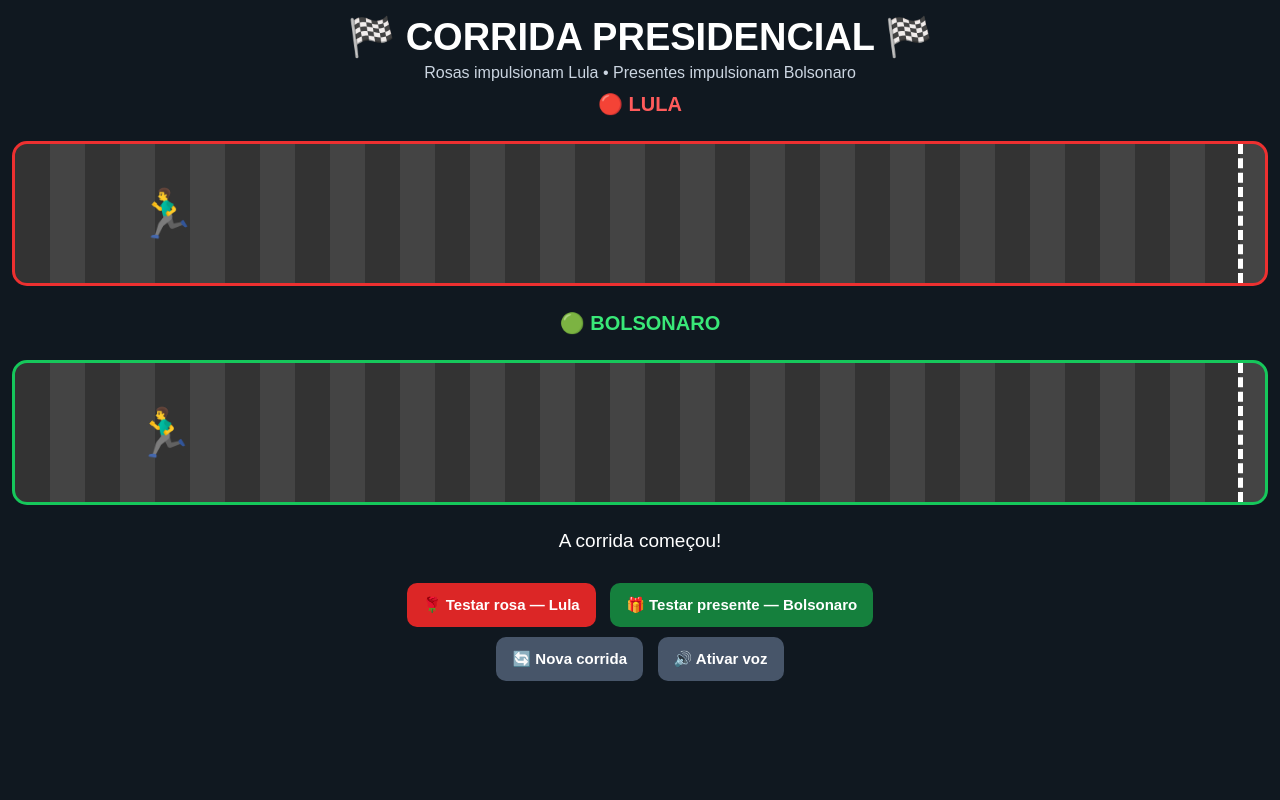
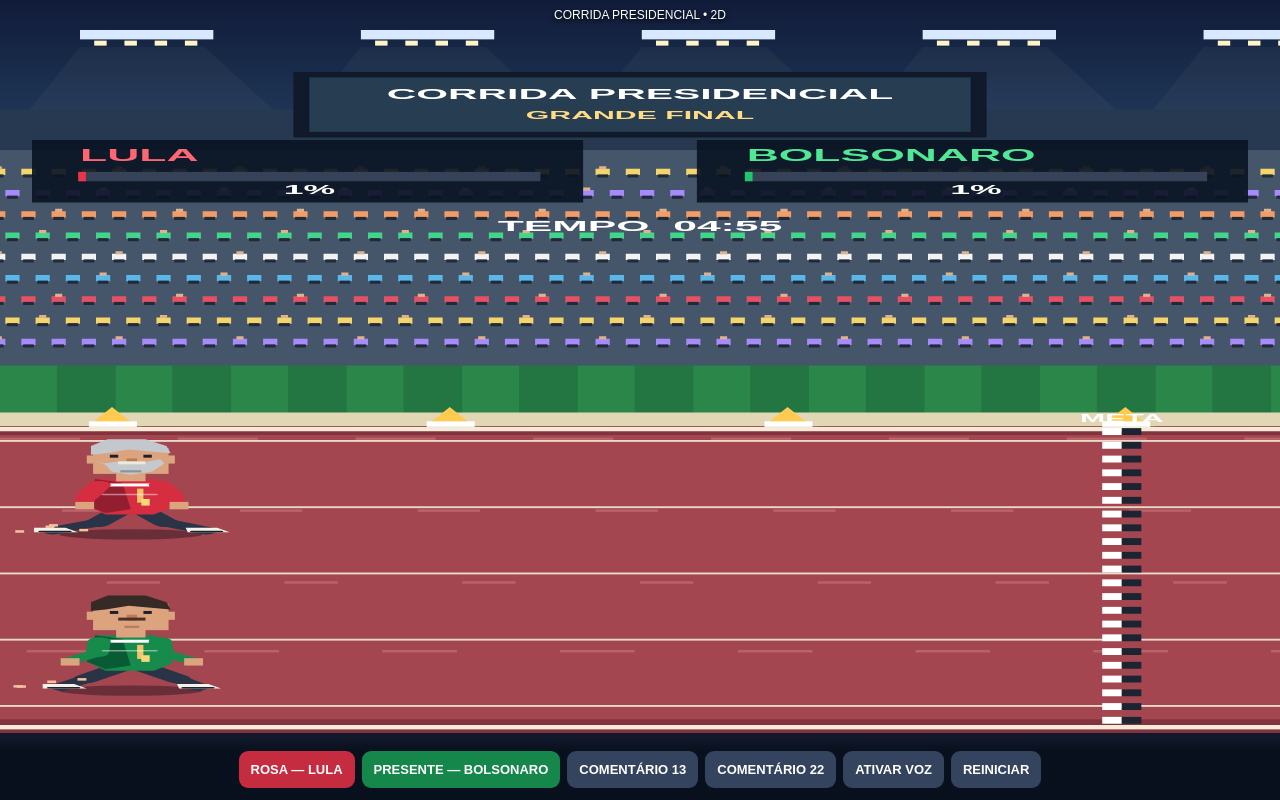
Before and after one commit to denisnova/-lula-bolsonaro-live, a website: page public/index.html in a window 1280 px wide. Drawn offline with Linux system fonts and the light colour scheme.

Commit message:
Revamp index.html for presidential race game
Updated HTML structure and styles for the presidential race game, including new controls and visual elements.

```diff
--- a/public/index.html
+++ b/public/index.html
@@ -3,202 +3,387 @@
 <html lang="pt-BR">
 <head>
 <meta charset="UTF-8">
-<meta name="viewport" content="width=device-width, initial-scale=1">
-<title>Corrida Presidencial</title>
+<meta name="viewport" content="width=device-width,initial-scale=1,maximum-scale=1,user-scalable=no">
+<title>Corrida Presidencial 2D</title>
 <style>
 *{box-sizing:border-box}
-body{
-  margin:0;background:#101820;color:white;
-  font-family:Arial,sans-serif;text-align:center;
-  overflow:hidden
+html,body{margin:0;width:100%;height:100%;overflow:hidden;background:#10182a;font-family:Arial,sans-serif}
+canvas{display:block;width:100%;height:100%}
+#controls{
+ position:fixed;bottom:0;left:0;right:0;
+ padding:12px 8px calc(12px + env(safe-area-inset-bottom));
+ display:flex;flex-wrap:wrap;justify-content:center;gap:7px;
+ background:linear-gradient(transparent,#08101df5 20%);
 }
-h1{font-size:clamp(23px,5vw,38px);margin:15px 0 5px}
-.sub{color:#cbd5e1;margin:5px}
-.pista{
-  position:relative;margin:25px 12px;
-  height:145px;border-radius:15px;
-  background:repeating-linear-gradient(
-    90deg,#333 0px,#333 35px,#444 35px,#444 70px
-  );
-  border:3px solid white;overflow:hidden
-}
-.pista.bolsonaro{border-color:#16c75b}
-.pista.lula{border-color:#ed3030}
-.linha{
-  position:absolute;right:22px;top:0;bottom:0;
-  border-left:5px dashed white
-}
-.corredor{
-  position:absolute;left:8px;top:50%;
-  transform:translateY(-50%);
-  font-size:48px;transition:left .15s linear;
-  white-space:nowrap
-}
-.bandeira{
-  position:absolute;right:0;top:0;
-  height:100%;width:35px;
-  background:repeating-linear-gradient(
-    0deg,white 0 10px,#111 10px 20px
-  )
-}
-.nome{font-size:20px;font-weight:bold;margin-top:10px}
-.lula-texto{color:#ff5b5b}
-.bolsonaro-texto{color:#39e878}
-#status{font-size:19px;margin:20px 8px;min-height:28px}
-button{
-  border:0;border-radius:10px;padding:13px 16px;
-  margin:5px;font-weight:bold;font-size:15px;
-  color:white;background:#2563eb
-}
-.vermelho{background:#dc2626}
-.verde{background:#15803d}
-.secundario{background:#475569}
-#fim{font-size:28px;font-weight:bold;margin:15px}
+button{border:0;border-radius:9px;padding:11px 12px;color:white;
+font-weight:bold;background:#34445e;font-size:13px}
+.red{background:#c52c40}.green{background:#16874b}
+#hint{position:fixed;top:8px;left:5px;right:5px;text-align:center;
+color:white;font-size:12px;text-shadow:0 2px 4px black;pointer-events:none}
 </style>
 </head>
 <body>
-
-<h1>🏁 CORRIDA PRESIDENCIAL 🏁</h1>
-<p class="sub">Rosas impulsionam Lula • Presentes impulsionam Bolsonaro</p>
-
-<div class="nome lula-texto">🔴 LULA</div>
-<div class="pista lula">
-  <div class="linha"></div>
-  <div class="corredor" id="corredorLula">🏃‍♂️</div>
-</div>
-
-<div class="nome bolsonaro-texto">🟢 BOLSONARO</div>
-<div class="pista bolsonaro">
-  <div class="linha"></div>
-  <div class="corredor" id="corredorBolsonaro">🏃‍♂️</div>
-</div>
-
-<div id="status">A corrida começou! Digite 13 para Lula ou 22 para Bolsonaro.</div>
-<div id="fim"></div>
-
-<div>
-  <button class="vermelho" onclick="impulsoLula()">🌹 Testar rosa — Lula</button>
-  <button class="verde" onclick="impulsoBolsonaro()">🎁 Testar presente — Bolsonaro</button>
-</div>
-<div>
-  <button class="secundario" onclick="novaCorrida()">🔄 Nova corrida</button>
-  <button class="secundario" onclick="ativarVoz()">🔊 Ativar voz</button>
+<canvas id="game"></canvas>
+<div id="hint">CORRIDA PRESIDENCIAL • 2D</div>
+<div id="controls">
+<button class="red" onclick="giftLula()">ROSA — LULA</button>
+<button class="green" onclick="giftBolsonaro()">PRESENTE — BOLSONARO</button>
+<button onclick="chat('13')">COMENTÁRIO 13</button>
+<button onclick="chat('22')">COMENTÁRIO 22</button>
+<button onclick="voiceOn()">ATIVAR VOZ</button>
+<button onclick="restart()">REINICIAR</button>
 </div>
 
 <script>
-const DURACAO = 5 * 60 * 1000;
-const META = 100;
-let lula = 0;
-let bolsonaro = 0;
-let inicio = Date.now();
-let terminou = false;
-let animacao;
-let ultimaFala = 0;
+const canvas=document.querySelector("#game");
+const c=canvas.getContext("2d");
+const W=720,H=1280;
+const DURATION=300000;
+let start=performance.now(),last=0,finished=false,winner="";
+let boostL=0,boostB=0,notice="",noticeUntil=0;
+let particles=[];
 
-function falarLula(texto) {
-  falar(texto, 0.88, 0.95);
+function resize(){
+ const d=Math.min(devicePixelRatio||1,2);
+ canvas.width=innerWidth*d;
+ canvas.height=innerHeight*d;
+ c.setTransform(canvas.width/W,0,0,canvas.height/H,0,0);
 }
-function falarBolsonaro(texto) {
-  falar(texto, 0.75, 1.05);
+addEventListener("resize",resize);resize();
+
+function rect(x,y,w,h,color){
+ c.fillStyle=color;c.fillRect(x,y,w,h);
 }
-function falar(texto, tom, velocidade) {
-  if (!("speechSynthesis" in window)) return;
-  speechSynthesis.cancel();
-  const voz = new SpeechSynthesisUtterance(texto);
-  voz.lang = "pt-BR";
-  voz.pitch = tom;
-  voz.rate = velocidade;
-  voz.volume = 1;
-  const vozes = speechSynthesis.getVoices();
-  voz.voice = vozes.find(v => v.lang.toLowerCase().startsWith("pt-br")) ||
-              vozes.find(v => v.lang.toLowerCase().startsWith("pt")) || null;
-  speechSynthesis.speak(voz);
+function text(s,x,y,size,color="#fff",align="center"){
+ c.fillStyle=color;c.font=`bold ${size}px Arial`;
+ c.textAlign=align;c.fillText(s,x,y);
 }
-function ativarVoz() {
-  falar("A corrida presidencial vai começar!", 0.9, 1);
+function polygon(points,color){
+ c.fillStyle=color;c.beginPath();
+ c.moveTo(points[0][0],points[0][1]);
+ for(let i=1;i<points.length;i++)c.lineTo(points[i][0],points[i][1]);
+ c.closePath();c.fill();
 }
-function atualizar() {
-  if (terminou) return;
+function line(x1,y1,x2,y2,color,width){
+ c.strokeStyle=color;c.lineWidth=width;c.lineCap="round";
+ c.beginPath();c.moveTo(x1,y1);c.lineTo(x2,y2);c.stroke();
+}
 
-  const decorrido = Date.now() - inicio;
-  if (decorrido >= DURACAO) {
-    lula = Math.max(lula, 0);
-    bolsonaro = Math.max(bolsonaro, 0);
-    terminou = true;
-    finalizar(lula >= bolsonaro ? "Lula" : "Bolsonaro");
-    return;
+// Estádio com arquibancadas, torcida e telão.
+function stadium(t){
+ let sky=c.createLinearGradient(0,0,0,660);
+ sky.addColorStop(0,"#101b39");
+ sky.addColorStop(.6,"#315578");
+ sky.addColorStop(1,"#8ca9b8");
+ rect(0,0,W,660,sky);
+
+ // Refletores
+ for(let i=0;i<5;i++){
+  let x=45+i*158;
+  rect(x,48,75,15,"#d8e9ff");
+  for(let j=0;j<4;j++)rect(x+8+j*17,65,7,8,"#fff4c5");
+  polygon([[x,75],[x+70,75],[x+145,270],[x-55,270]],"rgba(255,248,200,.035)");
+ }
+
+ // Arquibancadas
+ polygon([[0,175],[720,175],[720,600],[0,600]],"#263950");
+ polygon([[0,240],[720,240],[720,610],[0,610]],"#46566a");
+
+ const colors=["#f3d56a","#e65065","#59b7e9","#f3f3f3",
+ "#43d58a","#f39c65","#a78bfa"];
+ for(let row=0;row<9;row++){
+  for(let col=0;col<45;col++){
+   let x=col*17+((row%2)*8)-((t*.018)%17);
+   let y=270+row*34;
+   let k=(col*7+row*13)%colors.length;
+   rect(x,y,8,10,colors[k]);
+   rect(x+1,y+9,6,5,"#202a3b");
+   if((col+row)%4===0)rect(x+2,y-4,4,5,"#e0b28c");
   }
+ }
 
-  // Corrida automática: ambos avançam gradualmente.
-  lula += 0.025 + Math.random() * 0.025;
-  bolsonaro += 0.025 + Math.random() * 0.025;
+ // Telão
+ rect(165,115,390,105,"#111a2b");
+ rect(174,124,372,87,"#263d52");
+ text("CORRIDA PRESIDENCIAL",360,159,23,"#ffffff");
+ text("GRANDE FINAL",360,191,17,"#ffdc83");
 
-  desenhar();
-  if (lula >= META) finalizar("Lula");
-  else if (bolsonaro >= META) finalizar("Bolsonaro");
-  else animacao = requestAnimationFrame(atualizar);
+ // Gramado
+ rect(0,585,W,85,"#237642");
+ for(let i=0;i<12;i++)rect(i*65,585,32,85,"#2b8749");
+ rect(0,660,W,22,"#e2d7b4");
 }
-function desenhar() {
-  document.getElementById("corredorLula").style.left =
-    Math.min(88, lula * 0.88) + "%";
-  document.getElementById("corredorBolsonaro").style.left =
-    Math.min(88, bolsonaro * 0.88) + "%";
+
+// Pista, faixas e objetos passam para simular velocidade.
+function track(t){
+ rect(0,682,W,490,"#81333e");
+ rect(0,696,W,455,"#a34650");
+
+ // Faixas horizontais
+ for(let i=0;i<5;i++){
+  let y=704+i*106;
+  rect(0,y,W,3,"#e8d9c8");
+ }
+ // Textura móvel do piso
+ let shift=(t*.12)%100;
+ for(let i=-2;i<10;i++){
+  let x=i*100-shift;
+  rect(x,700,45,4,"#bb6269");
+  rect(x+35,815,35,4,"#bb6269");
+  rect(x+60,930,30,4,"#bb6269");
+  rect(x+15,1040,42,4,"#bb6269");
+ }
+ // Marcas laterais
+ rect(0,683,W,7,"#f5e9d7");
+ rect(0,1160,W,7,"#f5e9d7");
+
+ // Cones e placas no cenário em movimento
+ for(let i=0;i<5;i++){
+  let x=((i*190-(t*.16)%950)+950)%950-100;
+  if(x<720){
+   rect(x,674,27,9,"#fff");
+   polygon([[x+3,674],[x+13,651],[x+23,674]],"#ffca50");
+  }
+ }
 }
-function impulsoLula() {
-  if (terminou) return;
-  lula = Math.min(META, lula + 8);
-  document.getElementById("status").textContent = "🌹 Lula recebeu um impulso!";
-  falarLula("Valeu pela rosa! Bora correr!");
-  desenhar();
-  if (lula >= META) finalizar("Lula");
+
+// Personagem 2D desenhado com corpo, roupa, rosto e membros animados.
+function drawRunner(x,feet,team,t){
+ c.save();
+ c.translate(x,feet);
+ c.scale(1.18,1.18);
+
+ const red=team==="lula";
+ const shirt=red?"#d62e40":"#168b4c";
+ const dark=red?"#921e30":"#095b35";
+ const hair=red?"#c2c8ce":"#352a25";
+ const skin="#dba37e";
+ const a=Math.sin(t*0.012),b=Math.cos(t*0.012);
+
+ // Sombra
+ c.fillStyle="rgba(20,10,20,.4)";
+ c.beginPath();c.ellipse(0,0,34,7,0,0,Math.PI*2);c.fill();
+
+ // Pernas articuladas
+ line(-6,-31,-11+a*15,-16,"#293447",12);
+ line(-11+a*15,-16,-20+b*18,-5,"#293447",10);
+ line(7,-31,12-a*15,-16,"#293447",12);
+ line(12-a*15,-16,19-b*18,-5,"#293447",10);
+
+ // Tênis
+ polygon([[-29+b*18,-9],[-14+b*18,-9],[-8+b*18,-3],[-29+b*18,-3]],"#f6f1e7");
+ polygon([[9-b*18,-9],[24-b*18,-9],[30-b*18,-3],[10-b*18,-3]],"#f6f1e7");
+ line(-26+b*18,-4,-12+b*18,-4,"#1a2534",2);
+ line(12-b*18,-4,26-b*18,-4,"#1a2534",2);
+
+ // Tronco e camisa
+ polygon([[-17,-75],[12,-75],[20,-37],[11,-27],[-12,-27],[-21,-39]],shirt);
+ polygon([[-17,-75],[-4,-70],[0,-34],[-12,-29],[-21,-39]],dark);
+ rect(-10,-69,19,4,"#ffffff");
+ rect(3,-62,3,19,red?"#f1c36b":"#f1c36b");
+
+ // Braços alternados
+ line(-15,-67,-25-a*13,-51,shirt,11);
+ line(-25-a*13,-51,-17+a*18,-40,shirt,9);
+ line(14,-67,24+a*13,-51,shirt,11);
+ line(24+a*13,-51,17-a*18,-40,shirt,9);
+ rect(-21+a*18,-44,9,10,skin);
+ rect(13-a*18,-44,9,10,skin);
+
+ // Pescoço
+ rect(-7,-86,14,14,skin);
+
+ // Cabeça
+ rect(-18,-117,36,35,skin);
+ rect(-21,-107,4,11,skin);
+ rect(17,-107,4,11,skin);
+
+ // Cabelo
+ polygon([[-19,-108],[-19,-120],[-11,-129],[7,-129],[17,-120],[19,-110],
+ [-1,-115],[-12,-110]],hair);
+
+ // Olhos
+ rect(-10,-108,4,4,"#20202a");
+ rect(6,-108,4,4,"#20202a");
+ rect(-2,-103,5,8,"#bb7957");
+
+ // Características estilizadas
+ if(red){
+  // Barba grisalha e bigode
+  polygon([[-17,-100],[-12,-94],[-9,-85],[0,-81],[10,-85],[16,-96],[14,-102],
+  [7,-98],[-5,-99],[-13,-96]],"#c4c9ce");
+  rect(-6,-99,13,4,"#ece9df");
+  rect(-5,-87,10,3,"#8d9399");
+ }else{
+  // Bigode e queixo
+  rect(-6,-99,13,4,"#4c3028");
+  rect(-3,-88,7,3,"#b87b5b");
+ }
+
+ // Costuras e detalhe na camisa
+ line(-13,-54,12,-54,"rgba(255,255,255,.45)",2);
+ rect(5,-48,4,9,"#f5d879");
+
+ c.restore();
 }
-function impulsoBolsonaro() {
-  if (terminou) return;
-  bolsonaro = Math.min(META, bolsonaro + 8);
-  document.getElementById("status").textContent = "🎁 Bolsonaro recebeu um impulso!";
-  falarBolsonaro("Obrigado pelo presente! Vamos acelerar!");
-  desenhar();
-  if (bolsonaro >= META) finalizar("Bolsonaro");
+
+// Efeitos de velocidade e poeira.
+function dust(x,y,t,color){
+ for(let i=0;i<5;i++){
+  let dx=(t*.06+i*17)%70;
+  let dy=Math.sin(t*.01+i)*8;
+  rect(x-28-dx,y-12+dy,5,4,color);
+ }
 }
-function finalizar(vencedor) {
-  if (terminou && document.getElementById("fim").textContent) return;
-  terminou = true;
-  cancelAnimationFrame(animacao);
-  document.getElementById("fim").textContent =
-    "🏆 VENCEDOR: " + vencedor.toUpperCase() + " 🎉";
-  document.getElementById("status").textContent = "Fim da corrida!";
-  if (vencedor === "Lula") falarLula("Vencemos a corrida! Obrigado pelo apoio!");
-  else falarBolsonaro("Vencemos a corrida! Obrigado pelo apoio!");
+
+function progress(now){
+ const elapsed=now-start;
+ const base=Math.min(100,elapsed/DURATION*100);
+ return {
+  elapsed,
+  lula:Math.min(100,base+boostL),
+  bolsonaro:Math.min(100,base+boostB)
+ };
 }
-function novaCorrida() {
-  cancelAnimationFrame(animacao);
-  if ("speechSynthesis" in window) speechSynthesis.cancel();
-  lula = 0;
-  bolsonaro = 0;
-  inicio = Date.now();
-  terminou = false;
-  document.getElementById("fim").textContent = "";
-  document.getElementById("status").textContent = "A corrida começou!";
-  desenhar();
-  animacao = requestAnimationFrame(atualizar);
+
+function hud(p){
+ // Placas de posição
+ rect(18,224,310,100,"rgba(9,19,35,.91)");
+ rect(392,224,310,100,"rgba(9,19,35,.91)");
+ text("LULA",45,258,25,"#ff6674","left");
+ text("BOLSONARO",420,258,25,"#50e895","left");
+
+ rect(44,275,260,15,"#354257");
+ rect(44,275,260*p.lula/100,15,"#ec3449");
+ rect(419,275,260,15,"#354257");
+ rect(419,275,260*p.bolsonaro/100,15,"#1ec76b");
+ text(Math.floor(p.lula)+"%",174,311,20);
+ text(Math.floor(p.bolsonaro)+"%",549,311,20);
+
+ let sec=Math.max(0,300-Math.floor(p.elapsed/1000));
+ text("TEMPO  "+String(Math.floor(sec/60)).padStart(2,"0")+":"+
+ String(sec%60).padStart(2,"0"),360,369,24,"#ffffff");
+
+ if(notice && performance.now()<noticeUntil){
+  rect(95,420,530,52,"rgba(8,17,30,.9)");
+  text(notice,360,454,20,"#ffe28b");
+ }
 }
-document.addEventListener("keydown", e => {
-  if (e.key === "1" || e.key === "3") impulsoLula();
-  if (e.key === "2") impulsoBolsonaro();
+
+function finish(who){
+ if(finished)return;
+ finished=true;
+ winner=who;
+ notice=who==="Empate"?"CHEGADA: EMPATE!":"VENCEDOR: "+who.toUpperCase()+"!";
+ noticeUntil=Infinity;
+ if(who==="Lula")speak("Vencemos a corrida! Obrigado pelo apoio!",.9,.95);
+ else if(who==="Bolsonaro")speak("Vencemos a corrida! Obrigado pelo apoio!",.75,1.05);
+}
+
+function draw(now){
+ let p=progress(now);
+ stadium(now);
+ track(now);
+
+ // Linha de chegada
+ for(let y=685;y<1160;y+=22){
+  for(let x=620;x<642;x+=11){
+   rect(x,y,11,11,((x/11+y/11)%2<1)?"#fff":"#1c2432");
+  }
+ }
+ text("META",631,675,17,"#ffffff");
+
+ // Os personagens avançam conforme a distância percorrida.
+ let xL=65+p.lula*5.15;
+ let xB=65+p.bolsonaro*5.15;
+ xL=Math.min(588,xL);
+ xB=Math.min(588,xB);
+
+ drawRunner(xL,855,"lula",now);
+ drawRunner(xB,1105,"bolsonaro",now+Math.PI*12);
+ dust(xL,855,now,"#f2c3a0");
+ dust(xB,1105,now+300,"#f2c3a0");
+
+ // Placar e acabamento
+ hud(p);
+
+ if(p.elapsed<4000&&!finished){
+  rect(175,448,370,56,"rgba(8,17,30,.88)");
+  text("PREPARAR... CORRER!",360,484,25,"#ffffff");
+ }
+
+ if(!finished){
+  if(p.lula>=100&&p.bolsonaro>=100)finish("Empate");
+  else if(p.lula>=100)finish("Lula");
+  else if(p.bolsonaro>=100)finish("Bolsonaro");
+  else if(p.elapsed>=DURATION){
+   finish(p.lula===p.bolsonaro?"Empate":
+    p.lula>p.bolsonaro?"Lula":"Bolsonaro");
+  }
+ }
+
+ if(finished){
+  rect(80,525,560,100,"rgba(8,17,30,.92)");
+  text(winner==="Empate"?"EMPATE!":"VENCEDOR: "+winner.toUpperCase(),
+   360,565,30,winner==="Lula"?"#ff6674":
+   winner==="Bolsonaro"?"#50e895":"#ffe28b");
+  text("Toque em REINICIAR para jogar novamente",360,598,15);
+ }
+ requestAnimationFrame(draw);
+}
+
+function speak(msg,pitch,rate){
+ if(!("speechSynthesis"in window))return;
+ speechSynthesis.cancel();
+ const u=new SpeechSynthesisUtterance(msg);
+ u.lang="pt-BR";u.pitch=pitch;u.rate=rate;u.volume=1;
+ const voices=speechSynthesis.getVoices();
+ u.voice=voices.find(v=>v.lang.toLowerCase().startsWith("pt-br"))||
+ voices.find(v=>v.lang.toLowerCase().startsWith("pt"))||null;
+ speechSynthesis.speak(u);
+}
+function voiceOn(){speak("A corrida presidencial vai começar!",.9,1)}
+
+function giftLula(){
+ if(finished)return;
+ boostL=Math.min(100,boostL+6);
+ notice="LULA RECEBEU UM IMPULSO!";
+ noticeUntil=performance.now()+2500;
+ speak("Valeu pela rosa! Bora correr!",.88,.95);
+}
+function giftBolsonaro(){
+ if(finished)return;
+ boostB=Math.min(100,boostB+6);
+ notice="BOLSONARO RECEBEU UM IMPULSO!";
+ noticeUntil=performance.now()+2500;
+ speak("Obrigado pelo presente! Vamos acelerar!",.75,1.05);
+}
+function chat(msg){
+ if(finished)return;
+ if(msg==="13"){
+  boostL=Math.min(100,boostL+1.5);
+  notice="COMENTÁRIO 13: IMPULSO PARA LULA!";
+ }else if(msg==="22"){
+  boostB=Math.min(100,boostB+1.5);
+  notice="COMENTÁRIO 22: IMPULSO PARA BOLSONARO!";
+ }
+ noticeUntil=performance.now()+2500;
+}
+function restart(){
+ if("speechSynthesis"in window)speechSynthesis.cancel();
+ start=performance.now();finished=false;winner="";
+ boostL=0;boostB=0;notice="";noticeUntil=0;
+}
+window.addEventListener("message",e=>{
+ const d=e.data;
+ if(!d||finished)return;
+ if(d.type==="chat")chat(String(d.message||"").trim());
+ if(d.type==="gift"){
+  if(d.target==="lula")giftLula();
+  if(d.target==="bolsonaro")giftBolsonaro();
+ }
 });
-window.addEventListener("message", e => {
-  const d = e.data;
-  if (!d || terminou) return;
-  if (d.type === "chat") {
-    if (String(d.message).trim() === "13") impulsoLula();
-    if (String(d.message).trim() === "22") impulsoBolsonaro();
-  }
-  if (d.type === "gift") {
-    if (d.target === "lula") impulsoLula();
-    if (d.target === "bolsonaro") impulsoBolsonaro();
-  }
-});
-novaCorrida();
+requestAnimationFrame(draw);
 </script>
 </body>
 </html>
```
